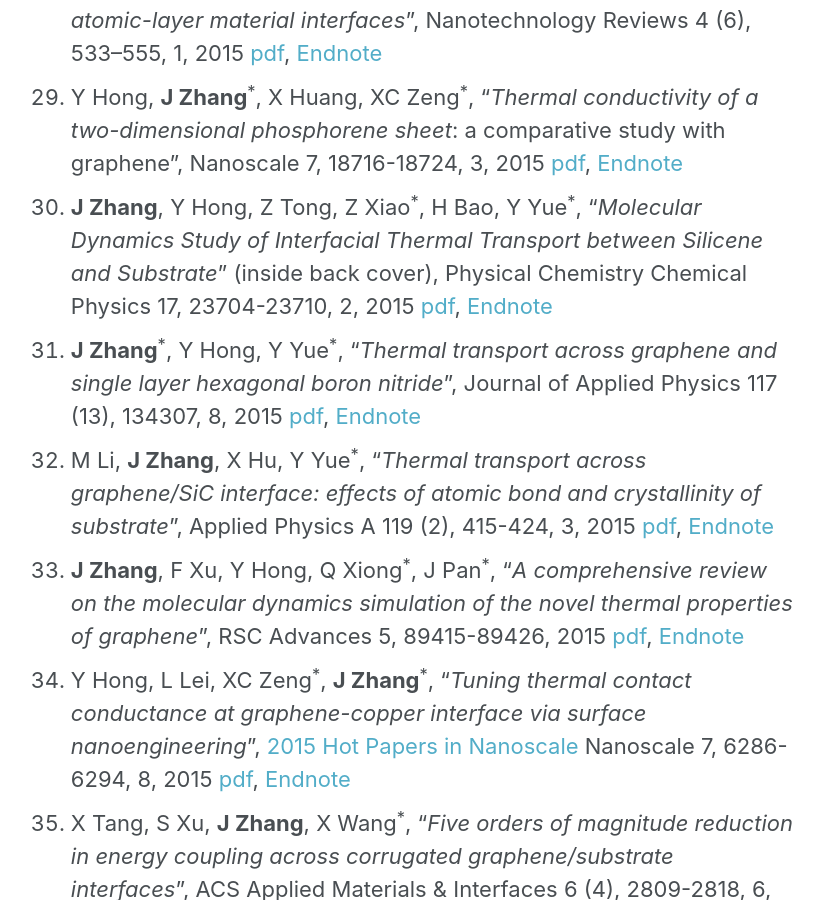
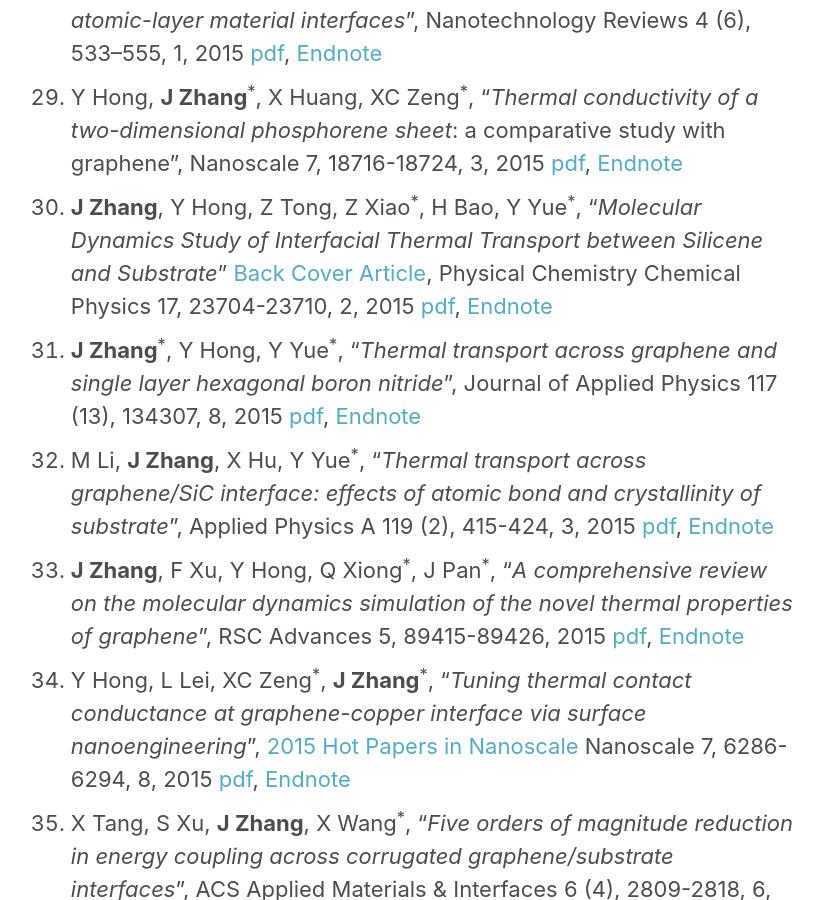
Before and after one commit to JingchaoZhang/JingchaoZhang.github.io, a Jekyll site: the page built from _pages/publications.md, in a window 1280 px wide and 900 px high, scrolled down 3817 px. Shown: the whole window, without its empty margins (253-1076 px from the left). Built offline with Jekyll 4.4.1, drawn with Linux system fonts in a browser that asks for light colours.

Commit message:
Update publications.md

```diff
--- a/_pages/publications.md
+++ b/_pages/publications.md
@@ -37,7 +37,7 @@ author_profile: false
 1. Q Xiong<sup>\*</sup>, **J Zhang**, F Xu, G Wiggins, CS Daw<sup>\*</sup>, “_Coupling DAEM and CFD for simulatingbiomass fast pyrolysis in fluidized beds_”, Journal of Analytical and Applied Pyrolysis 117, 176–181,1,2016 [pdf](https://drive.google.com/open?id=0B3Yj4QkZpI-dOHp3TXhoemx4N1k), [Endnote](https://drive.google.com/uc?export=download&id=0B3Yj4QkZpI-ddHF5R3BfNW4zbzA)
 1. Y Yue<sup>†</sup>, **J Zhang**<sup>†</sup>, X Tang, S Xu, X Wang<sup>\*</sup>, “_Thermal transport across atomic-layer material interfaces_”, Nanotechnology Reviews 4 (6), 533–555, 1, 2015 [pdf](https://drive.google.com/open?id=0B3Yj4QkZpI-dWnFydmtwNDF4RUE), [Endnote](https://drive.google.com/uc?export=download&id=0B3Yj4QkZpI-dX0xOb3FuRTZPM3c)
 1. Y Hong, **J Zhang**<sup>\*</sup>, X Huang, XC Zeng<sup>\*</sup>, "_Thermal conductivity of a two-dimensional phosphorene sheet_: a comparative study with graphene", Nanoscale 7, 18716-18724, 3, 2015 [pdf](https://drive.google.com/open?id=0B3Yj4QkZpI-dNHdiQ0JNTlkxMzA), [Endnote](https://drive.google.com/uc?export=download&id=0B3Yj4QkZpI-dSlZoMDZBeW5PcUE)
-1. **J Zhang**, Y Hong, Z Tong, Z Xiao<sup>\*</sup>, H Bao, Y Yue<sup>\*</sup>, “_Molecular Dynamics Study of Interfacial Thermal Transport between Silicene and Substrate_” (inside back cover), Physical Chemistry Chemical Physics 17, 23704-23710, 2, 2015 [pdf](https://drive.google.com/open?id=0B3Yj4QkZpI-dU2RuY0JYdlRNMk0), [Endnote](https://drive.google.com/uc?export=download&id=0B3Yj4QkZpI-dVlhEWDlkUnVZaFU)
+1. **J Zhang**, Y Hong, Z Tong, Z Xiao<sup>\*</sup>, H Bao, Y Yue<sup>\*</sup>, “_Molecular Dynamics Study of Interfacial Thermal Transport between Silicene and Substrate_” [Back Cover Article](https://drive.google.com/uc?export=download&id=1VIl8J6lstnKOylZT_ay2khwgtOr7Mpx0), Physical Chemistry Chemical Physics 17, 23704-23710, 2, 2015 [pdf](https://drive.google.com/open?id=0B3Yj4QkZpI-dU2RuY0JYdlRNMk0), [Endnote](https://drive.google.com/uc?export=download&id=0B3Yj4QkZpI-dVlhEWDlkUnVZaFU)
 1. **J Zhang**<sup>\*</sup>, Y Hong, Y Yue<sup>\*</sup>, “_Thermal transport across graphene and single layer hexagonal boron nitride_”, Journal of Applied Physics 117 (13), 134307, 8, 2015 [pdf](https://drive.google.com/open?id=0B3Yj4QkZpI-dbGdlM0NmcTE2ZWM), [Endnote](https://drive.google.com/uc?export=download&id=0B3Yj4QkZpI-da0ZaeG5KMXFzV0E)
 1. M Li, **J Zhang**, X Hu, Y Yue<sup>\*</sup>, “_Thermal transport across graphene/SiC interface: effects of atomic bond and crystallinity of substrate_”, Applied Physics A 119 (2), 415-424, 3, 2015 [pdf](https://drive.google.com/open?id=0B3Yj4QkZpI-ddU9ISVdaSk1jdGs), [Endnote](https://drive.google.com/uc?export=download&id=0B3Yj4QkZpI-da1dkc1JuUGdYaHM)
 1. **J Zhang**, F Xu, Y Hong, Q Xiong<sup>\*</sup>, J Pan<sup>\*</sup>, “_A comprehensive review on the molecular dynamics simulation of the novel thermal properties of graphene_”, RSC Advances 5, 89415-89426, 2015 [pdf](https://drive.google.com/open?id=0B3Yj4QkZpI-dV2JIVlRIQ2dTNkk), [Endnote](https://drive.google.com/uc?export=download&id=0B3Yj4QkZpI-dU0ZCQmhFZGt6RUk)
```
